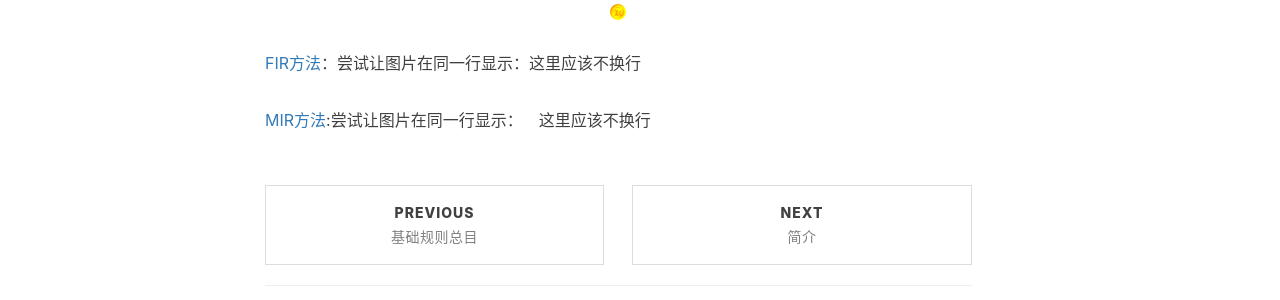
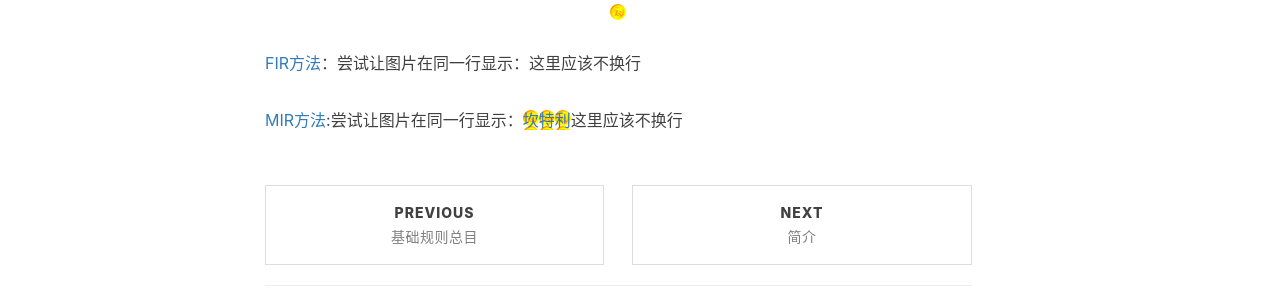
Before and after one commit to AndrewImalion/FameAndFarm.github.io, a Jekyll site: the page built from _posts/2019-04-07-test.md, in a window 1280 px wide. Shown: the part 620-920 px from the top of the page. Built offline with Jekyll 4.4.1, drawn with Linux system fonts in a browser that asks for light colours; nearby versions of some CDN libraries; comment, search, counter and statistics services are not loaded.

Commit message:
Update 2019-04-07-test.md

```diff
--- a/_posts/2019-04-07-test.md
+++ b/_posts/2019-04-07-test.md
@@ -18,4 +18,4 @@
 [FIR方法](https://alistapart.com/article/fir)：尝试让图片在同一行显示：<span style="width:16px;height:16px;background-image: url({{ site.url }}/assets/i-coin-16px.png)"><a href="#" style="display:none;">坎特利</a></span>这里应该不换行
 
 
-[MIR方法](https://stuffandnonsense.co.uk/archives/examples/malarkey-method-example.html):尝试让图片在同一行显示：<span style="margin:8px; width: 16px; height: 15px; background: url({{ site.url }}/assets/i-coin-16px.png); text-indent: -9999px"></span>这里应该不换行
+[MIR方法](https://stuffandnonsense.co.uk/archives/examples/malarkey-method-example.html):尝试让图片在同一行显示：<span style="width: 16px; height: 15px; background: url({{ site.url }}/assets/i-coin-16px.png); text-indent: -9999px"><a href="#" style="width:16px visibility:hidden;">坎特利</a></span>这里应该不换行
```
